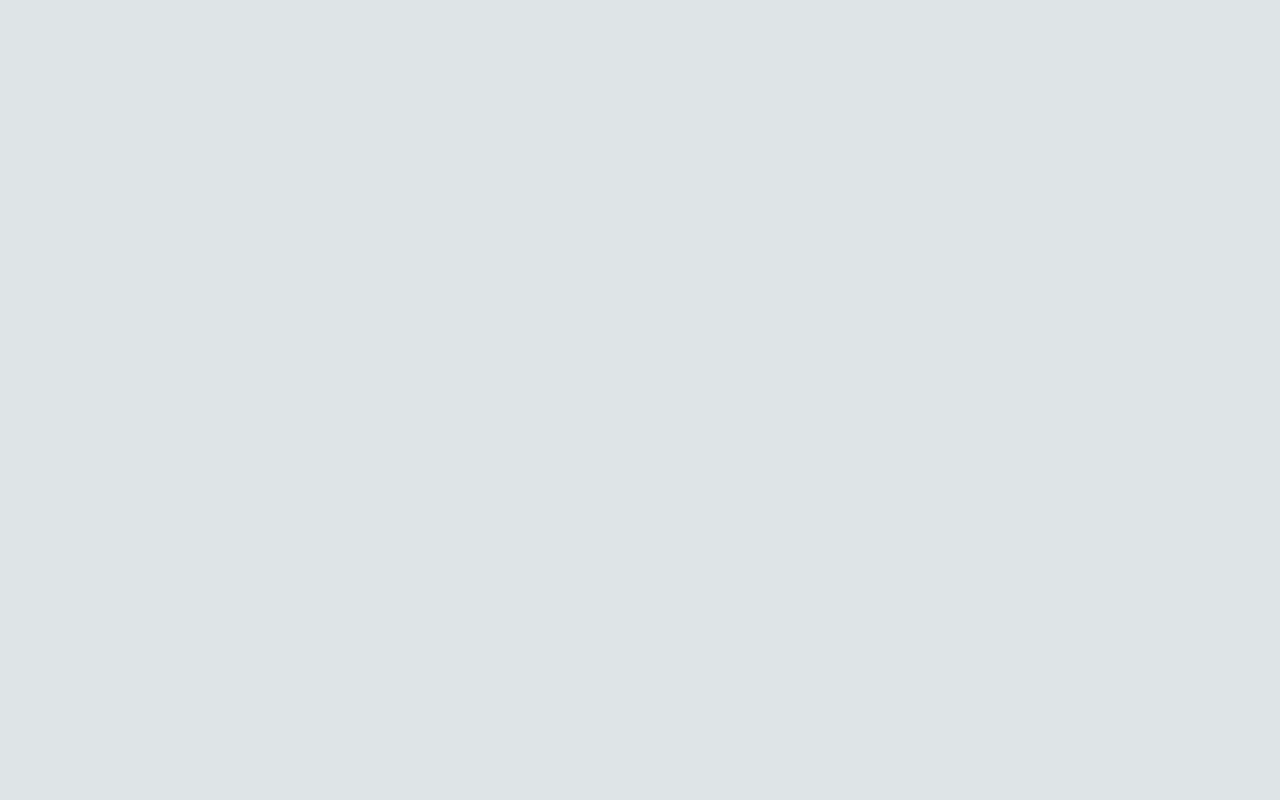
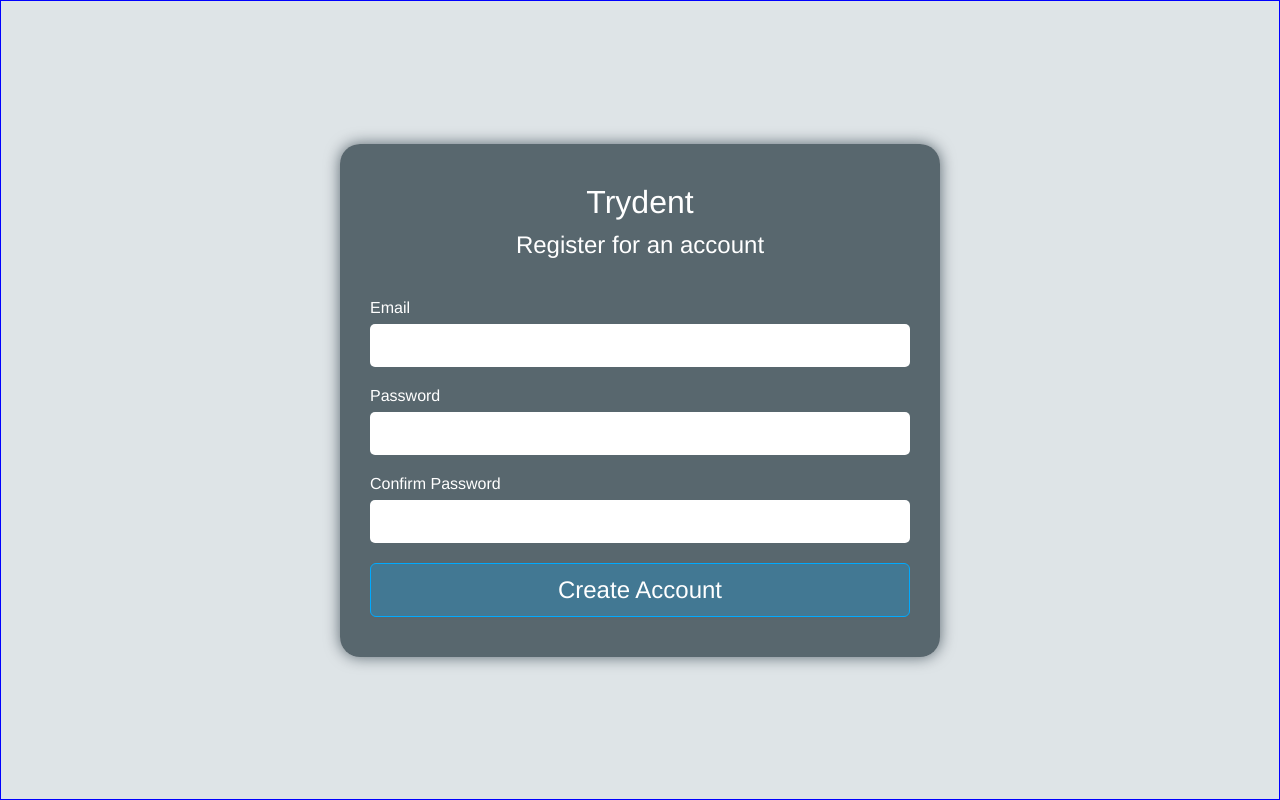
Before and after one commit to jon-zawada/Trydent, a React (Create React App) app in the folder client/: page /register in a window 1280 px wide. Before the commit this address had no page. Built offline with nearby package versions, Linux system fonts and the light colour scheme; the HTML template or start-up script is replaced by a standard one.

Commit message:
adds register page and routing

```diff
--- a/client/src/App.jsx
+++ b/client/src/App.jsx
@@ -5,6 +5,7 @@ import Home from './pages/Home';
 import About from './pages/About';
 import Profile from './pages/Profile';
 import Login from './pages/Login';
+import Register from './pages/Register';
 
 const App = () => {
   return (
@@ -16,6 +17,7 @@ const App = () => {
           <Route path='/profile' element={<Profile />} />
         </Route>
         <Route path='/login' element={<Login />} />
+        <Route path='/register' element={<Register />} />
       </Routes>
     </>
   );
--- a/client/src/pages/Register.jsx
+++ b/client/src/pages/Register.jsx
@@ -0,0 +1,62 @@
+import React from 'react';
+import { Link } from 'react-router-dom';
+
+const Register = () => {
+  const [state, setState] = React.useState({
+    email: '',
+    password: '',
+    confirm: ''
+  });
+
+  const submit = (event) => {
+    event.preventDefault();
+  };
+
+  const onChangeHandler = (event) => {
+    const { name, value } = event.target;
+    setState((prev) => {
+      return { ...prev, [name]: value };
+    });
+  };
+
+  return (
+    <div className='full-screen-container'>
+      <div className='login-container'>
+        <h1 className='login-title'>Trydent</h1>
+        <h1 className='login-sub-title'>Register for an account</h1>
+        <form className='form'>
+          <div className='input-group'>
+            <label>Email</label>
+            <input
+              type='email'
+              name='email'
+              value={state.email}
+              onChange={(e) => onChangeHandler(e)}
+            />
+          </div>
+          <div className='input-group'>
+            <label>Password</label>
+            <input
+              type='password'
+              name='password'
+              value={state.password}
+              onChange={(e) => onChangeHandler(e)}
+            />
+          </div>
+          <div className='input-group'>
+            <label>Confirm Password</label>
+            <input
+              type='password'
+              name='confirm'
+              value={state.confirm}
+              onChange={(e) => onChangeHandler(e)}
+            />
+          </div>
+          <button type='submit' className='login-button' onClick={submit}>Create Account</button>
+        </form>
+      </div>
+    </div>
+  );
+};
+
+export default Register;
--- a/client/src/styles.css
+++ b/client/src/styles.css
@@ -148,6 +148,15 @@ ul {
   font-weight: normal;
 }
 
+.login-sub-title {
+  margin: 0;
+  margin-top: 10px;
+  color: white;
+  text-align: center;
+  font-size: 1.5rem;
+  font-weight: normal;
+}
+
 .form {
   display: flex;
   flex-direction: column;
```
